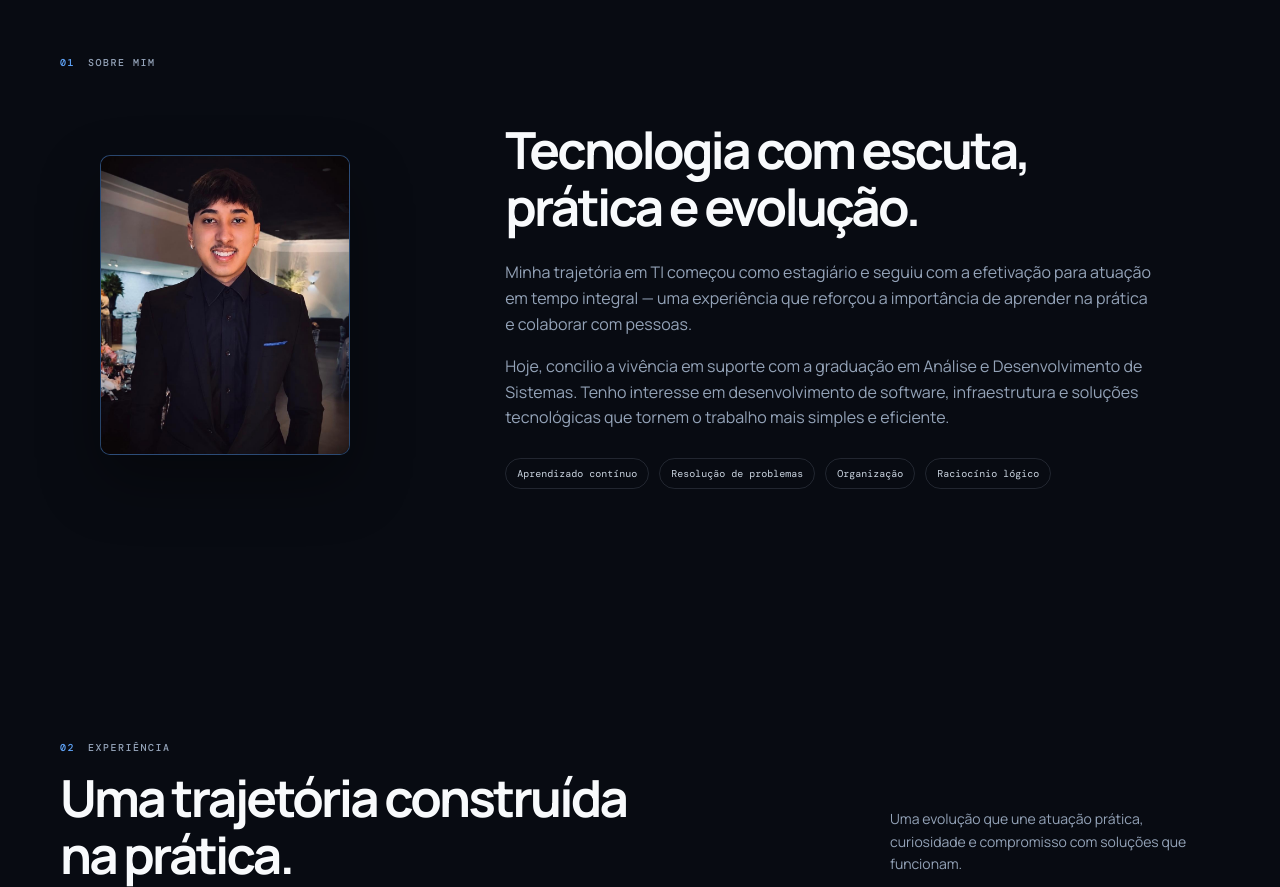
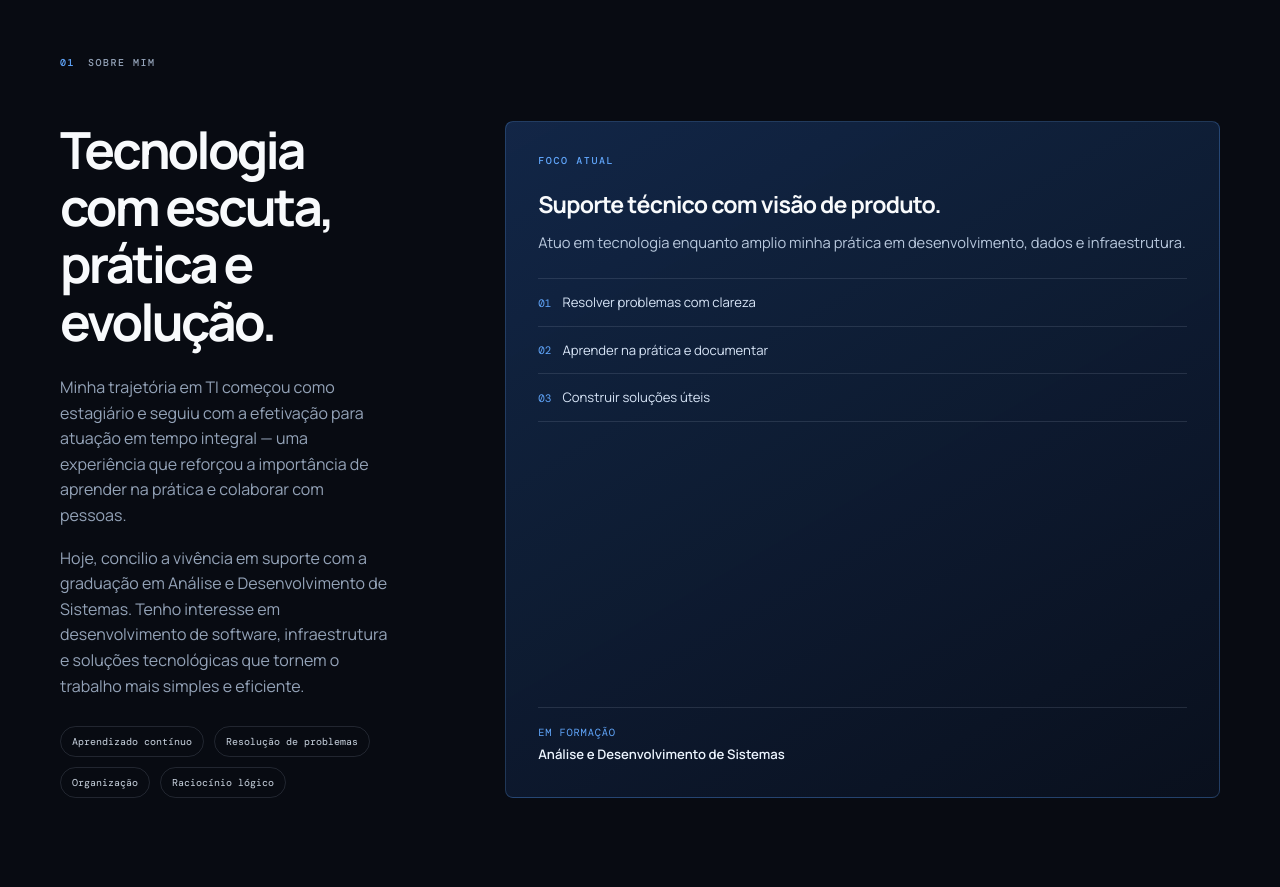
Before and after one commit to matheusriccih/portfolio-matheus-ricci-hamada, a website with bundled scripts: page src/index.html in a window 1280 px wide. Shown: the part 980-1867 px from the top of the page. Built offline with nearby package versions, Linux system fonts and the light colour scheme.

Commit message:
feat: aprimora apresentação profissional do portfólio

```diff
--- a/src/audit.css
+++ b/src/audit.css
@@ -76,3 +76,68 @@
   .page-glow.glow-one { right: 0 !important; }
   .page-glow.glow-two { left: 0 !important; }
 }
+
+/* O retrato pertence ao destaque principal; a seção de apresentação usa conteúdo profissional complementar. */
+.about-layout--without-photo {
+  grid-template-columns: minmax(0, 1.4fr) minmax(280px, .72fr);
+  align-items: stretch;
+}
+
+.current-focus {
+  align-self: stretch;
+  background: linear-gradient(150deg, rgba(20, 42, 78, .88), rgba(10, 17, 30, .94));
+  border: 1px solid rgba(96, 165, 250, .26);
+  border-radius: 8px;
+  display: flex;
+  flex-direction: column;
+  padding: 2rem;
+}
+
+.current-focus h3 {
+  font-size: 1.45rem;
+  margin: 0 0 .75rem;
+}
+
+.current-focus > p:not(.card-kicker) {
+  color: #b8c8dd;
+  font-size: .92rem;
+  margin-bottom: 1.5rem;
+}
+
+.current-focus ul {
+  border-top: 1px solid var(--line);
+  list-style: none;
+  margin: 0;
+  padding: 0;
+}
+
+.current-focus li {
+  align-items: center;
+  border-bottom: 1px solid var(--line);
+  color: #d8e5f7;
+  display: flex;
+  font-size: .82rem;
+  gap: .7rem;
+  padding: .8rem 0;
+}
+
+.current-focus li span {
+  color: var(--blue-light);
+  font: .68rem var(--mono);
+}
+
+.focus-footer {
+  border-top: 1px solid var(--line);
+  display: grid;
+  gap: .3rem;
+  margin-top: auto;
+  padding-top: 1.15rem;
+}
+
+.focus-footer span { color: var(--blue-light); font: .65rem var(--mono); letter-spacing: .08em; text-transform: uppercase; }
+.focus-footer strong { color: #edf5ff; font-size: .82rem; font-weight: 600; }
+
+@media (max-width: 820px) {
+  .about-layout--without-photo { grid-template-columns: 1fr; }
+  .current-focus { min-height: 0; }
+}
--- a/src/data/profile.js
+++ b/src/data/profile.js
@@ -63,6 +63,22 @@ export const profileData = {
       repository: 'https://github.com/matheusriccih/financas-matheus',
     },
     {
+      name: 'Controle Financeiro Pessoal',
+      type: 'Projeto pessoal',
+      description: 'Aplicação web para registrar receitas e despesas, acompanhar saldo e manter os dados salvos no navegador.',
+      stack: ['JavaScript', 'HTML', 'CSS', 'LocalStorage'],
+      url: 'https://matheusriccih.github.io/controle-financeiro-pessoal/',
+      repository: 'https://github.com/matheusriccih/controle-financeiro-pessoal',
+    },
+    {
+      name: 'Desenvolvimento Web',
+      type: 'Projeto prático',
+      description: 'Página de apresentação responsiva desenvolvida para praticar estrutura semântica, layout e estilização.',
+      stack: ['HTML', 'CSS'],
+      url: 'https://matheusriccih.github.io/projeto-html-css/',
+      repository: 'https://github.com/matheusriccih/projeto-html-css',
+    },
+    {
       name: 'MGZ Creator',
       type: 'Iniciativa empreendedora',
       description: 'Projeto voltado a soluções digitais, infraestrutura, redes, segurança e desenvolvimento para empresas.',
@@ -71,14 +87,6 @@ export const profileData = {
       repository: '',
       image: 'https://mgzcreator.com.br/assets/og.png',
       imageAlt: 'Prévia do site da MGZ Creator',
-    },
-    {
-      name: 'Desenvolvimento Web',
-      type: 'Projeto prático',
-      description: 'Projeto prático de desenvolvimento web com foco em estruturação de páginas e estilização.',
-      stack: ['HTML', 'CSS'],
-      url: 'https://matheusriccih.github.io/projeto-html-css/',
-      repository: 'https://github.com/matheusriccih',
     },
     {
       name: 'Brasil Conectado',
--- a/src/index.html
+++ b/src/index.html
@@ -46,7 +46,7 @@
 
       <section id="sobre" class="container section about-section">
         <div class="section-label reveal"><span>01</span><p>Sobre mim</p></div>
-        <div class="about-layout"><div class="about-photo reveal"><div class="photo-card photo-small" data-photo-slot></div></div><div class="about-copy reveal"><h2 id="about-title">Tecnologia com escuta, prática e evolução.</h2><div id="about-paragraphs"><p>Minha trajetória em TI começou como estagiário e seguiu com a efetivação para atuação em tempo integral — uma experiência que reforçou a importância de aprender na prática e colaborar com pessoas.</p><p>Hoje, concilio a vivência em suporte com a graduação em Análise e Desenvolvimento de Sistemas. Tenho interesse em desenvolvimento de software, infraestrutura e soluções tecnológicas que tornem o trabalho mais simples e eficiente.</p></div><div class="trait-list" id="trait-list"><span>Aprendizado contínuo</span><span>Resolução de problemas</span><span>Organização</span><span>Raciocínio lógico</span></div></div></div>
+        <div class="about-layout about-layout--without-photo"><div class="about-copy reveal"><h2 id="about-title">Tecnologia com escuta, prática e evolução.</h2><div id="about-paragraphs"><p>Minha trajetória em TI começou como estagiário e seguiu com a efetivação para atuação em tempo integral — uma experiência que reforçou a importância de aprender na prática e colaborar com pessoas.</p><p>Hoje, concilio a vivência em suporte com a graduação em Análise e Desenvolvimento de Sistemas. Tenho interesse em desenvolvimento de software, infraestrutura e soluções tecnológicas que tornem o trabalho mais simples e eficiente.</p></div><div class="trait-list" id="trait-list"><span>Aprendizado contínuo</span><span>Resolução de problemas</span><span>Organização</span><span>Raciocínio lógico</span></div></div><aside class="current-focus reveal" aria-label="Foco profissional atual"><p class="card-kicker">Foco atual</p><h3>Suporte técnico com visão de produto.</h3><p>Atuo em tecnologia enquanto amplio minha prática em desenvolvimento, dados e infraestrutura.</p><ul><li><span>01</span> Resolver problemas com clareza</li><li><span>02</span> Aprender na prática e documentar</li><li><span>03</span> Construir soluções úteis</li></ul><div class="focus-footer"><span>Em formação</span><strong>Análise e Desenvolvimento de Sistemas</strong></div></aside></div>
       </section>
 
       <section id="trajetoria" class="container section">
```
